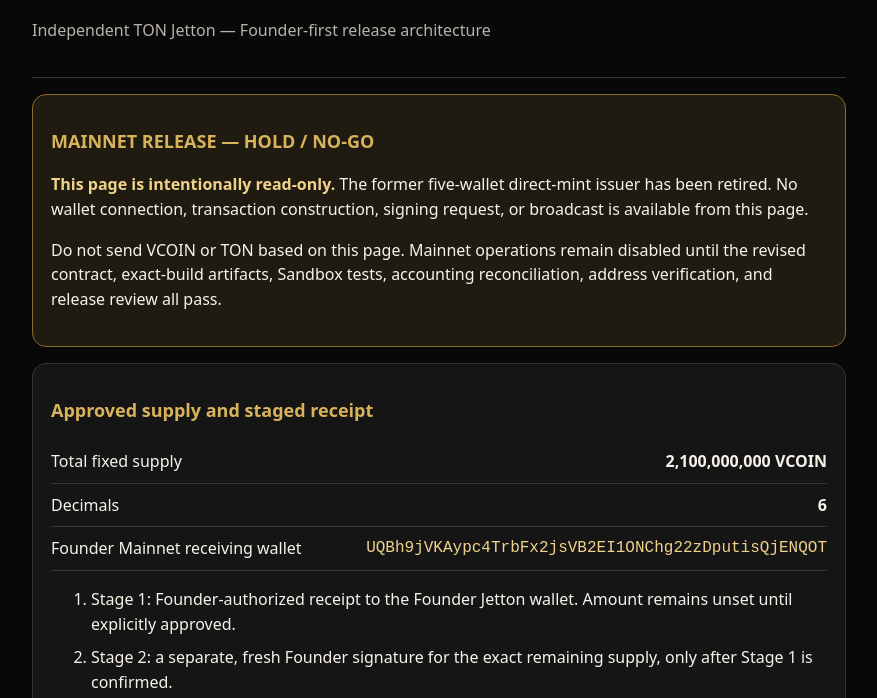
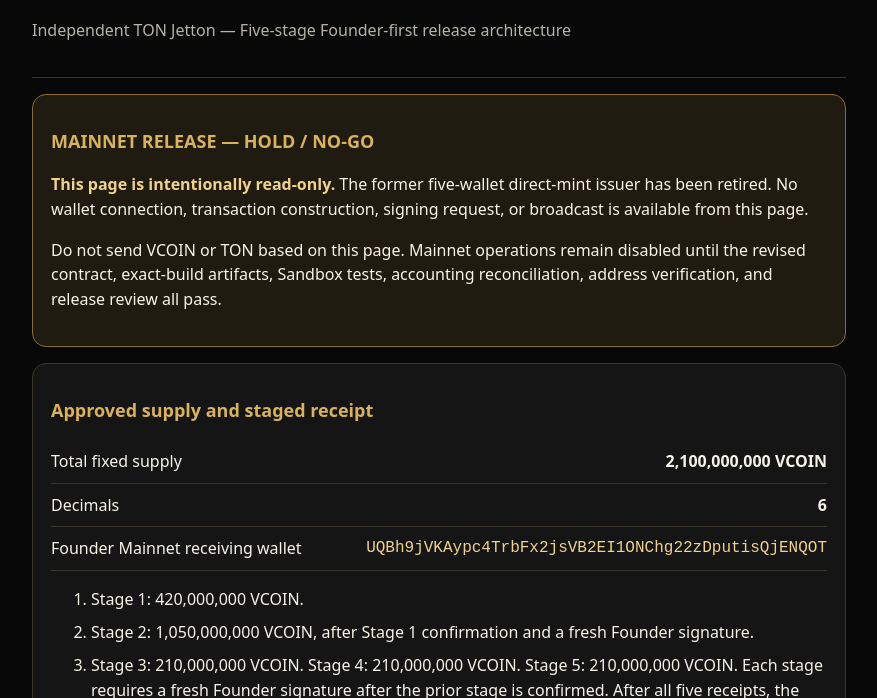
Before and after one commit to vahidnemati3544-opsking/v-coin-TON, a plain HTML site: page issuer/index.html in a window 1280 px wide. Shown: the part 102-800 px from the top of the page, without its empty margins (201-1078 px from the left). Drawn offline with Linux system fonts and the light colour scheme.

Commit message:
docs(issuer): show five-stage Founder receipt while retaining read-only hold page

```diff
--- a/issuer/index.html
+++ b/issuer/index.html
@@ -16,7 +16,7 @@
 </head>
 <body>
 <main>
-  <header><h1>V COIN</h1><p class="muted">Independent TON Jetton — Founder-first release architecture</p></header>
+  <header><h1>V COIN</h1><p class="muted">Independent TON Jetton — Five-stage Founder-first release architecture</p></header>
   <section class="panel hold">
     <h2>MAINNET RELEASE — HOLD / NO-GO</h2>
     <p><strong>This page is intentionally read-only.</strong> The former five-wallet direct-mint issuer has been retired. No wallet connection, transaction construction, signing request, or broadcast is available from this page.</p>
@@ -28,9 +28,9 @@
     <div class="row"><span>Decimals</span><strong>6</strong></div>
     <div class="row"><span>Founder Mainnet receiving wallet</span><code>UQBh9jVKAypc4TrbFx2jsVB2EI1ONChg22zDputisQjENQOT</code></div>
     <ol>
-      <li>Stage 1: Founder-authorized receipt to the Founder Jetton wallet. Amount remains unset until explicitly approved.</li>
-      <li>Stage 2: a separate, fresh Founder signature for the exact remaining supply, only after Stage 1 is confirmed.</li>
-      <li>After full receipt, the Founder signs four ordinary Jetton transfers to the registered destination wallets.</li>
+      <li>Stage 1: 420,000,000 VCOIN.</li>
+      <li>Stage 2: 1,050,000,000 VCOIN, after Stage 1 confirmation and a fresh Founder signature.</li>
+      <li>Stage 3: 210,000,000 VCOIN. Stage 4: 210,000,000 VCOIN. Stage 5: 210,000,000 VCOIN. Each stage requires a fresh Founder signature after the prior stage is confirmed. After all five receipts, the Founder signs four ordinary Jetton transfers to the registered destination wallets.</li>
     </ol>
   </section>
   <section class="panel">
@@ -46,7 +46,7 @@
     <ul class="muted">
       <li>The previous Founder Testnet address is not valid for Mainnet use.</li>
       <li>Only the Founder controls the signing of the staged receipt and all four subsequent allocation transfers.</li>
-      <li>Stage 2 is not pre-authorized by Stage 1.</li>
+      <li>Every receipt stage requires a separate Founder signature; no later stage is pre-authorized by an earlier stage.</li>
       <li>No private key, seed phrase, PIN, or recovery phrase is requested or stored.</li>
       <li>Successful source compilation or CI does not prove Mainnet deployment or token receipt.</li>
     </ul>
```
